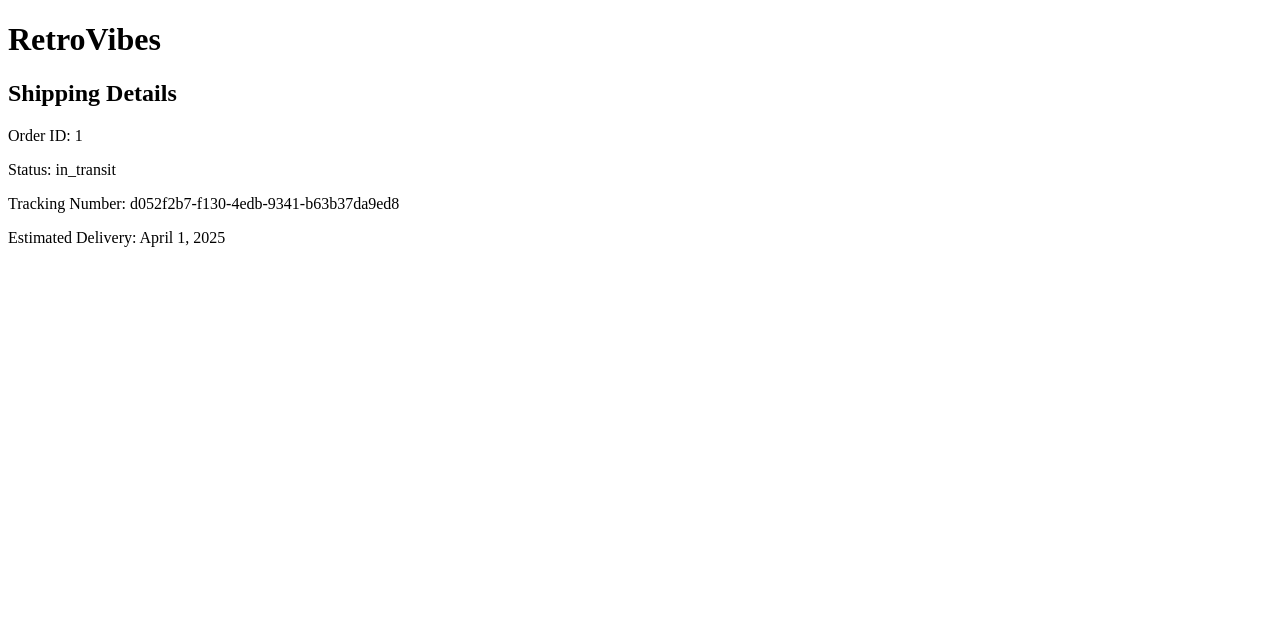
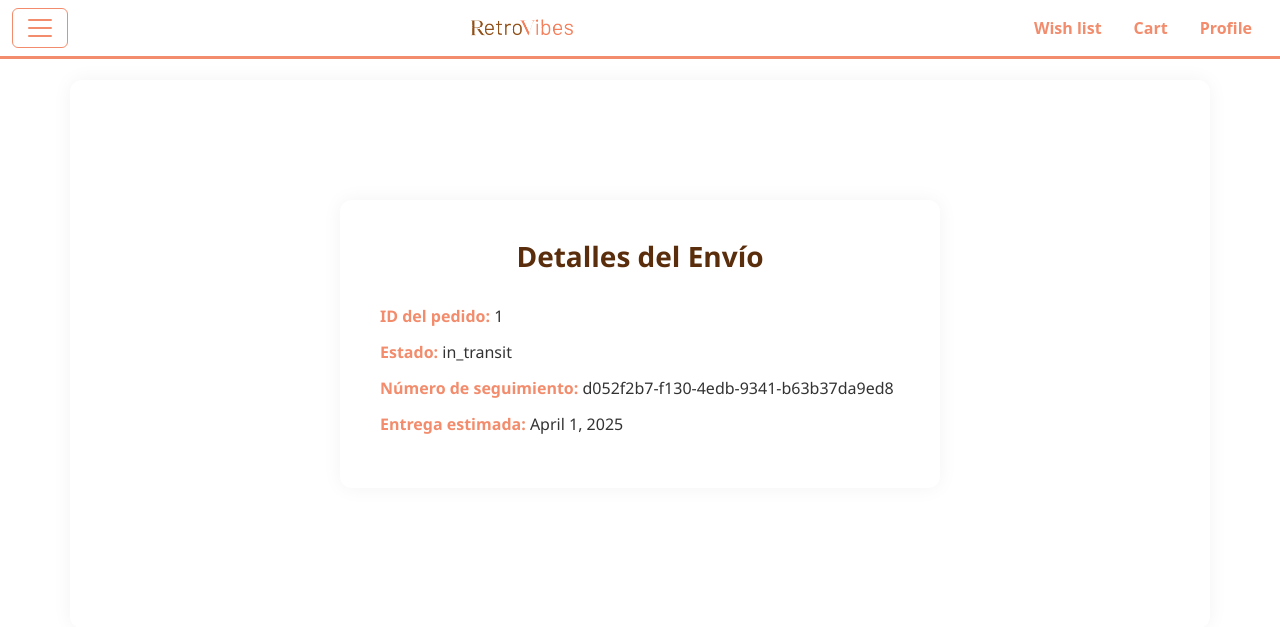
Before and after one commit to KatherinAllin28/TEIS-RetroVibes, a Django app: page /shipping/1/ in a window 1280 px wide. Shown: the top 627 px of the page. Run offline with Django 5.2, Linux system fonts and the light colour scheme; a user stored in the database is signed in; data comes from the database, SQL or seed files in the repository.

Commit message:
visualizacion mejorada

```diff
--- a/pages/static/pages/app.css
+++ b/pages/static/pages/app.css
@@ -558,3 +558,32 @@ body.vinyl-list-page {
 .confirm-btn:hover {
   background-color: #e87550;
 }
+
+/* ----------- Shipping Details ---------- */
+.shipping-container {
+  max-width: 600px;
+  margin: 100px auto;
+  background: #fff;
+  padding: 40px;
+  border-radius: 12px;
+  box-shadow: 0 0 20px rgba(0, 0, 0, 0.05);
+  font-family: 'Segoe UI', sans-serif;
+}
+
+.shipping-title {
+  text-align: center;
+  font-size: 28px;
+  color: #5a2e0c;
+  font-weight: bold;
+  margin-bottom: 30px;
+}
+
+.shipping-info p {
+  font-size: 16px;
+  color: #333;
+  margin-bottom: 12px;
+}
+
+.shipping-info strong {
+  color: #f28c6c;
+}
--- a/pages/templates/shipping/index.html
+++ b/pages/templates/shipping/index.html
@@ -1,9 +1,15 @@
-{% extends 'base.html' %}
+{% extends 'pages/base.html' %}
+{% load static %}
 
 {% block content %}
-<h2>Shipping Details</h2>
-<p>Order ID: {{ order.id }}</p>
-<p>Status: {{ shipping.status }}</p>
-<p>Tracking Number: {{ shipping.tracking_number }}</p>
-<p>Estimated Delivery: {{ shipping.estimated_delivery }}</p>
+<div class="shipping-container">
+    <h2 class="shipping-title">Detalles del Envío</h2>
+
+    <div class="shipping-info">
+        <p><strong>ID del pedido:</strong> {{ order.id }}</p>
+        <p><strong>Estado:</strong> {{ shipping.status }}</p>
+        <p><strong>Número de seguimiento:</strong> {{ shipping.tracking_number }}</p>
+        <p><strong>Entrega estimada:</strong> {{ shipping.estimated_delivery }}</p>
+    </div>
+</div>
 {% endblock %}
```
Also changed, not shown: 1 other file.
